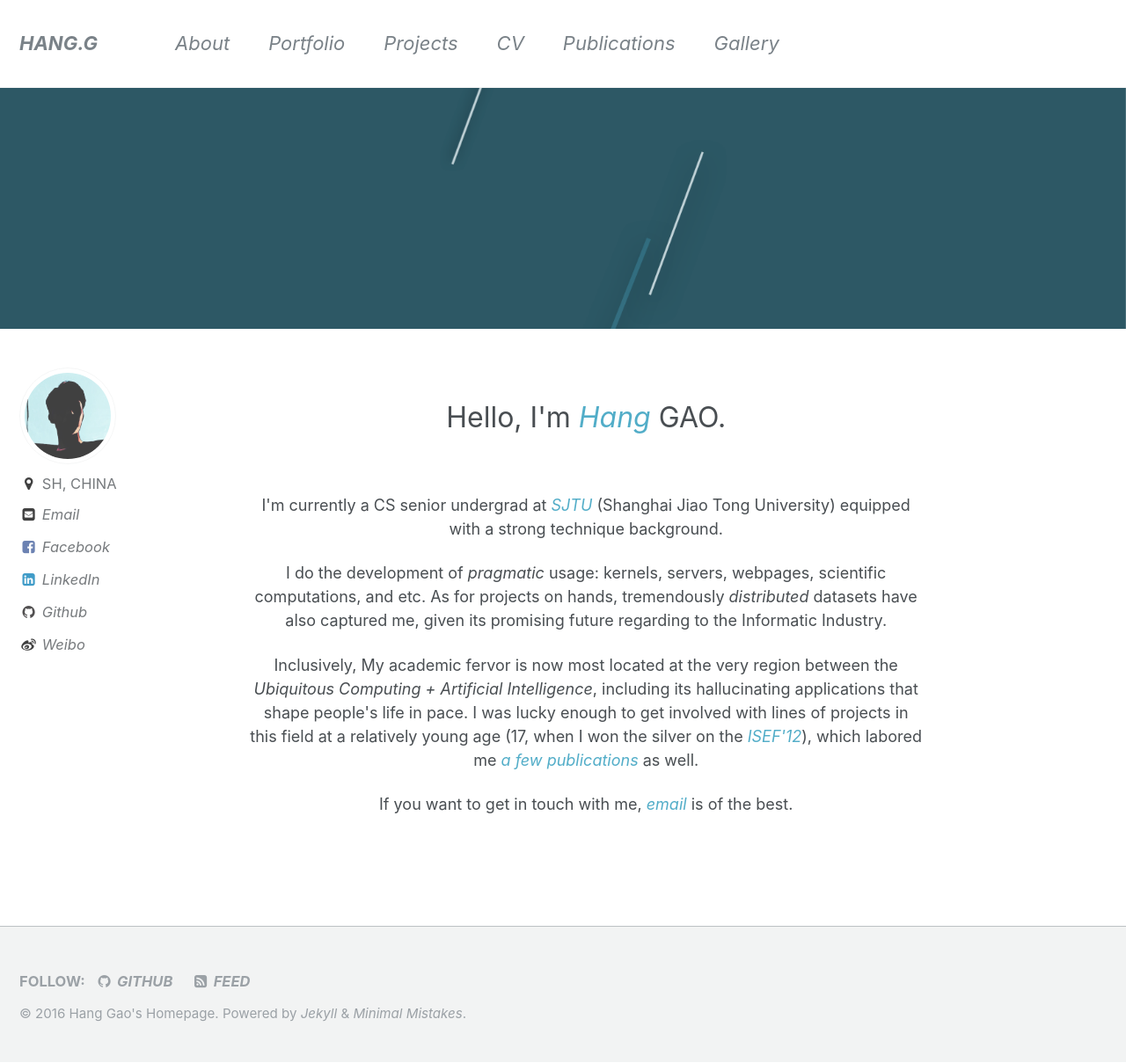
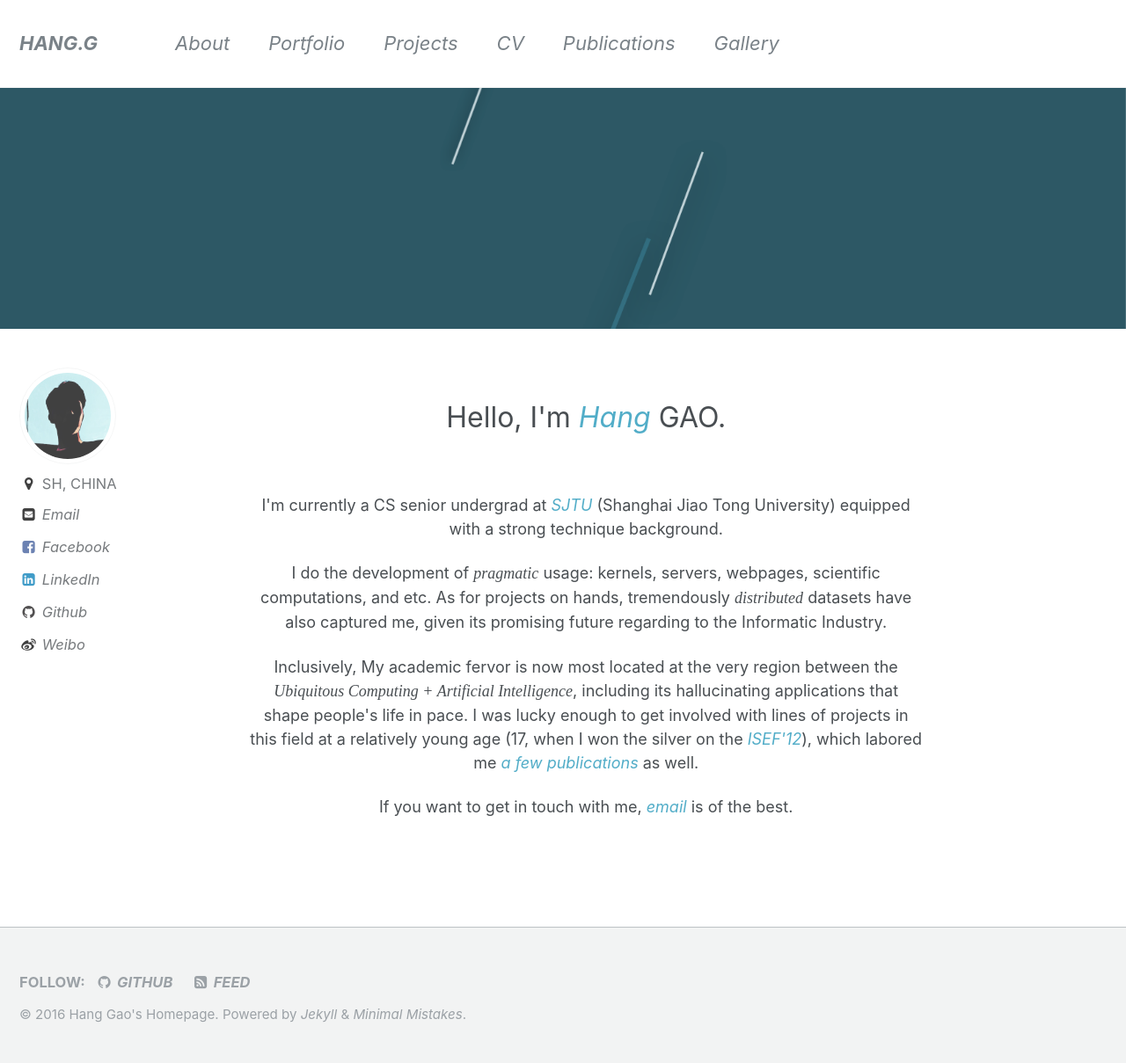
Before and after one commit to weizhixiang-workspace/cullengao.github.io, a Jekyll site: the page built from index.html, in a window 1280 px wide and 1209 px high. Shown: the whole window at 88% size. Built offline with Jekyll 4.4.1, drawn with Linux system fonts in a browser that asks for light colours; the list of posts is cut into pages by our own code.

Commit message:
Update the homepage

```diff
--- a/index.html
+++ b/index.html
@@ -8,6 +8,9 @@ author_profile: true
 <style>
     a {
         font-style: italic;
+    }
+    i {
+        font-family: cursive;
     }
 </style>
 
```
